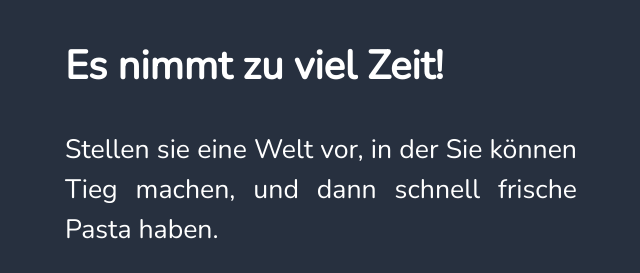
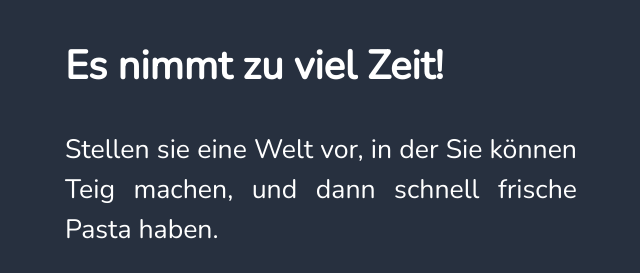
Before and after one commit to gtang19/spaghetti-deutsch, a plain HTML site: page index.html in a window 1280 px wide. Shown: the part 1620-1893 px from the top of the page, 319-959 px from the left. Drawn offline with nearby package versions, Linux system fonts and the light colour scheme.

Commit message:
Fixed spelling mistake

```diff
--- a/index.html
+++ b/index.html
@@ -44,7 +44,7 @@
     </div>
     <div class="block">
       <h2>Es nimmt zu viel Zeit!</h2>
-      <p>Stellen sie eine Welt vor, in der Sie können Tieg machen, und dann schnell frische Pasta haben.</p>
+      <p>Stellen sie eine Welt vor, in der Sie können Teig machen, und dann schnell frische Pasta haben.</p>
       <p>Das kann existieren!</p>
     </div>
     <div class="block">
```
